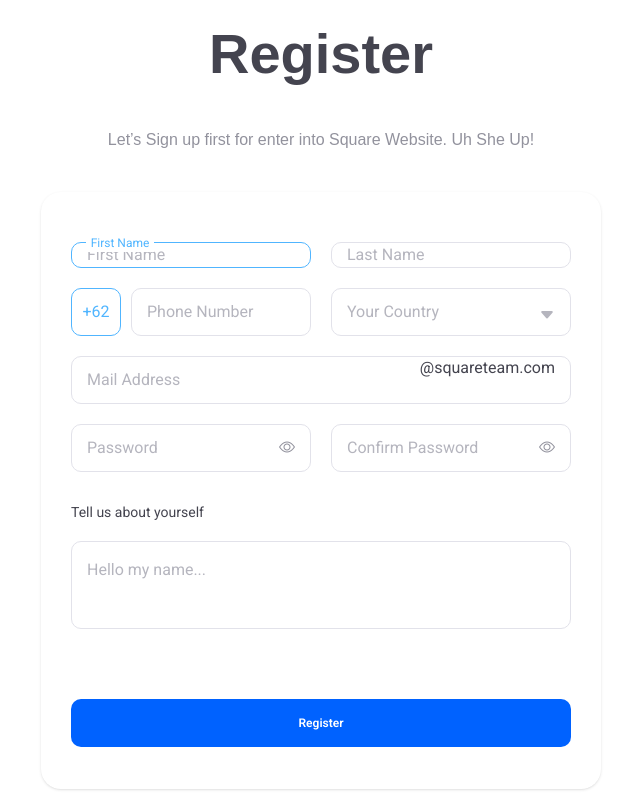
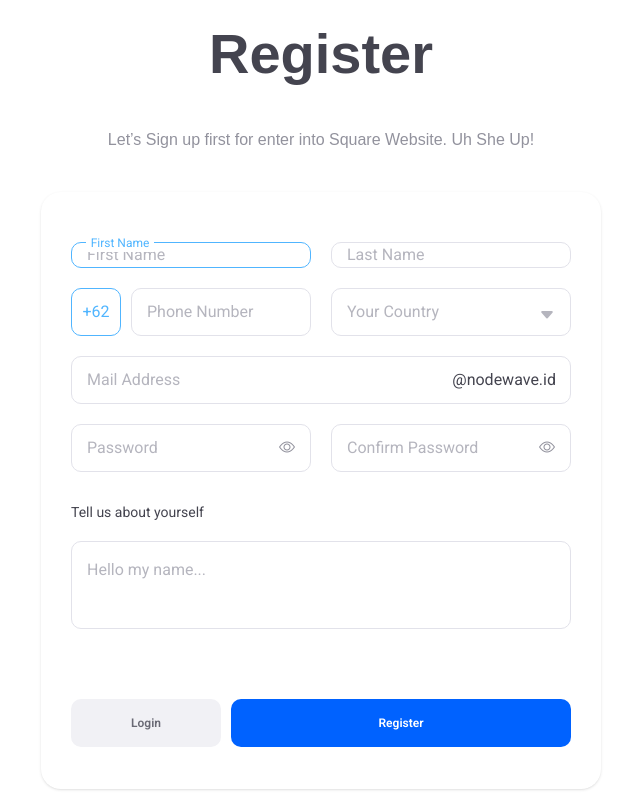
Before and after one commit to HendraSiswanto/hendra-todo, a Next.js app: page /register in a window 1280 px wide. Shown: the whole page, without its empty margins (319-959 px from the left). Built offline with nearby package versions, Linux system fonts and the light colour scheme.

Commit message:
done for the register ui

```diff
--- a/app/register/page.tsx
+++ b/app/register/page.tsx
@@ -1,8 +1,10 @@
 "use client";
 
 import { useState } from "react";
+import { useRouter } from "next/navigation";
 
 export default function RegisterPage() {
+  const router = useRouter()
   const [formdata, setFormData] = useState({
     firstname: "",
     lastname: "",
@@ -24,17 +26,28 @@ export default function RegisterPage() {
     const { name, value } = e.target;
     setFormData((prev) => ({ ...prev, [name]: value }));
   };
-  const handleSubmit = (e: React.FormEvent) => {
-    e.preventDefault();
-    console.log("Form submitted:", formdata);
-  };
-
   const handlePasswordInvisible = (field: "password" | "confirmPassword") => {
     if (field === "password") {
       setShowPassword((prev) => !prev);
     } else {
       setShowConfirmPassword((prev) => !prev);
     }
+  };
+  const handleSubmit = (e: React.FormEvent) => {
+    e.preventDefault();
+
+    if (formdata.password !== formdata.confirmPassword) {
+      alert("password do not match!");
+      return;
+    }
+
+    const fullEmail = `${formdata.email}@squareteam.com`;
+
+    const finalData = {
+      ...formdata,
+      email: fullEmail,
+    };
+    console.log("Form submitted:", finalData);
   };
 
   return (
@@ -122,7 +135,7 @@ export default function RegisterPage() {
               </div>
             </div>
           </div>
-          <div className="relative flex flex-row content-center">
+          <div className="relative flex flex-row items-center">
             <input
               type="text"
               name="email"
@@ -132,8 +145,8 @@ export default function RegisterPage() {
               onChange={handleChange}
               required
             />
-            <span className="absolute right-4 text-[#44444F]">
-              @squareteam.com{" "}
+            <span className="absolute right-[15px] text-[#44444F]">
+              @nodewave.id{" "}
             </span>
           </div>
 
@@ -141,6 +154,7 @@ export default function RegisterPage() {
             <div className="relative flex items-center">
               <input
                 name="password"
+                minLength={10}
                 type={showPassword ? "text" : "password"}
                 className="w-60 h-12 placeholder:text-[#B5B5BE] text-[#44444F] pl-[15px] border border-[#E2E2EA] rounded-[10px]  focus:outline-none focus:ring-1 focus:ring-[#3bacfd]"
                 placeholder="Password"
@@ -150,6 +164,7 @@ export default function RegisterPage() {
               />
 
               <button
+                type="button"
                 className="absolute right-4 "
                 onClick={() => handlePasswordInvisible("password")}
               >
@@ -173,6 +188,7 @@ export default function RegisterPage() {
               />
 
               <button
+                type="button"
                 className="absolute right-4 "
                 onClick={() => handlePasswordInvisible("confirmPassword")}
               >
@@ -199,12 +215,19 @@ export default function RegisterPage() {
             ></textarea>
           </div>
 
+          <div  className="w-[500px] h-12 flex flex-row justify-between">
+            <button type="button" onClick={() => router.push("/login")} className="w-[150px] h-12 border-none rounded-[10px] cursor-pointer bg-[#F1F1F5] text-[12px] font-semibold text-[#696974]">
+              Login
+            </button>
           <button
             type="submit"
-            className="cursor-pointer w-[500px] h-12 bg-[#0062FF] text-white rounded-[10px] font-semibold text-[12px] hover:bg-[#044dc3] transition"
+            className="cursor-pointer w-[340px] h-12 bg-[#0062FF] text-white rounded-[10px] font-semibold text-[12px] hover:bg-[#044dc3] transition"
           >
             Register
           </button>
+
+          </div>
+
         </form>
       </div>
     </div>
```
